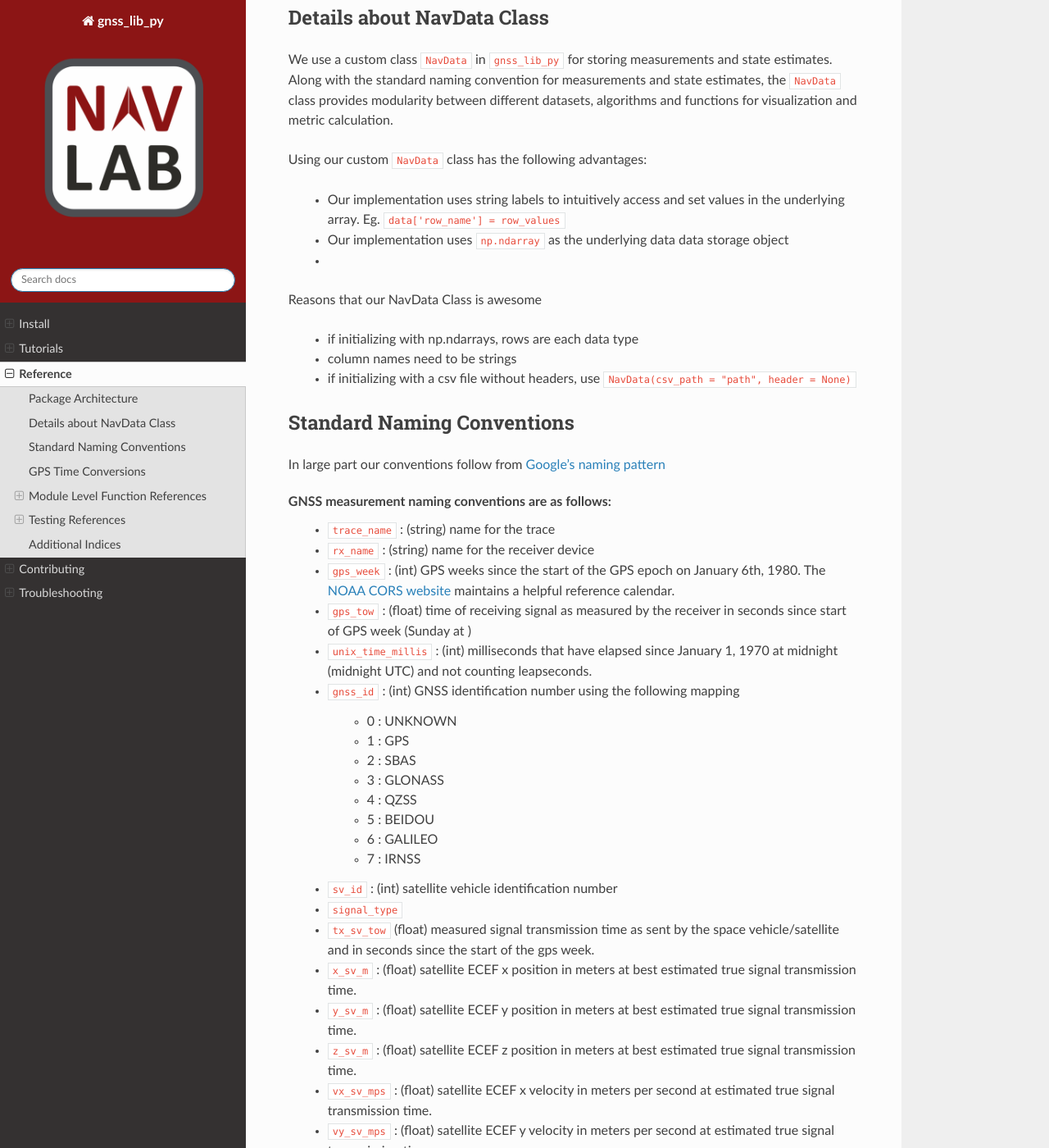
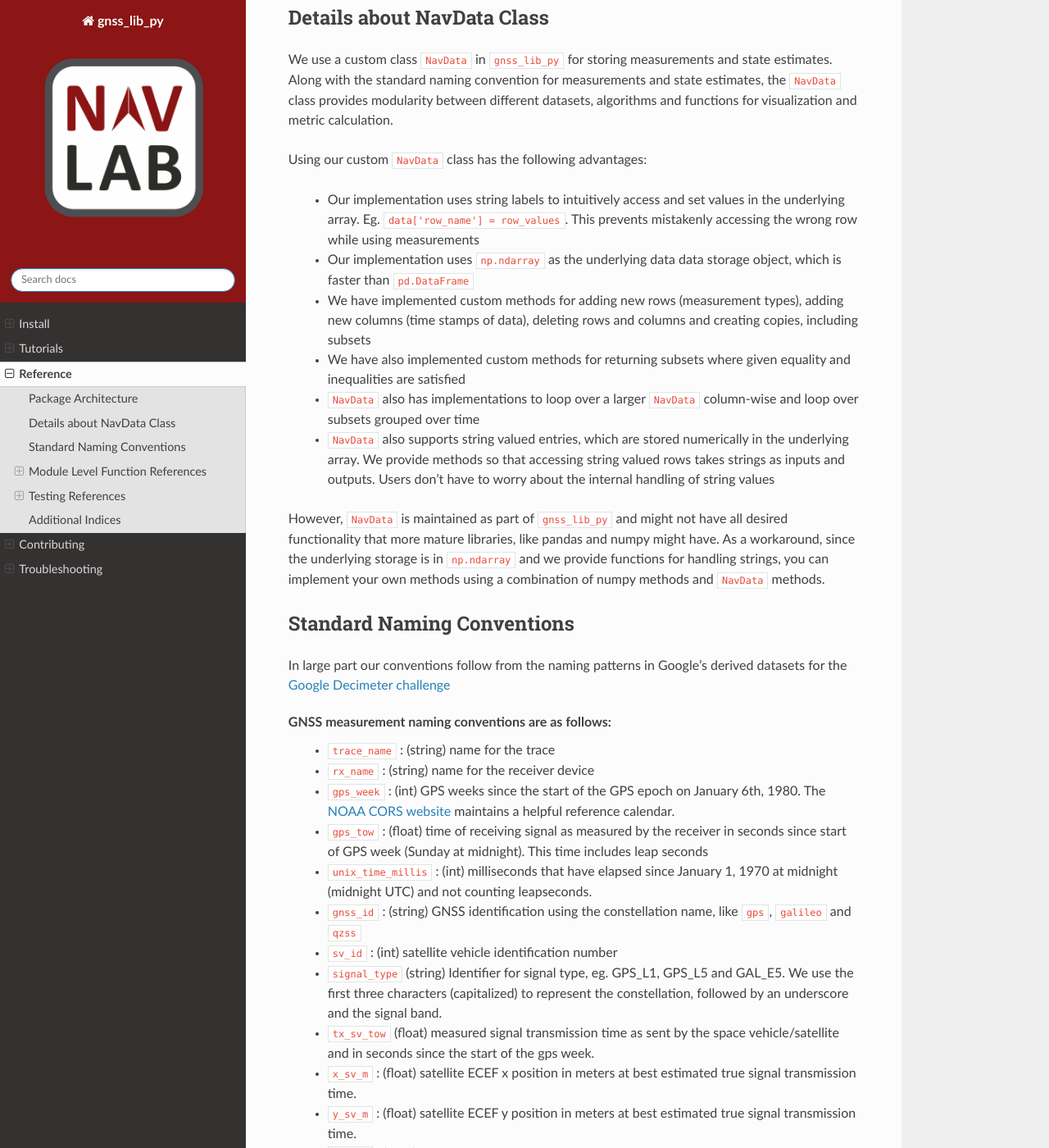
Before and after one commit to Stanford-NavLab/gnss_lib_py, a Sphinx documentation site: the page built from docs/source/reference/reference.rst, in a window 1280 px wide and 1400 px high, scrolled down 502 px. Shown: the whole window at 82% size. Built offline with Sphinx 7.4.7 and the Read the Docs theme 2.0.0, drawn with Linux system fonts in a browser that asks for light colours; pages that are not in the unit, such as notebooks, are missing from menus; some of the changed text lies outside the part shown.

Commit message:
Updated documentation, troubleshooting guides

```diff
--- a/docs/source/contributing/testing.rst
+++ b/docs/source/contributing/testing.rst
@@ -89,7 +89,7 @@ Convention for writing tests
     before the tests stop running
 
 For additional details on :code:`pytest` functionality mentioned above,
-check the :code:`pytest` documentation.
+check the `pytest documentation <https://docs.pytest.org/>`__.
 
 .. _coverage:
 
--- a/docs/source/index.rst
+++ b/docs/source/index.rst
@@ -32,10 +32,11 @@ We provide standard row names for :code:`NavData` elements on the
 These names ensure cross compatability between different datasets and
 algorithms.
 
+.. _organization:
+
 Code Organization
 -----------------
 
-.. _organization:
 
 :code:`gnss_lib_py` is organized as:
 
--- a/docs/source/install.rst
+++ b/docs/source/install.rst
@@ -123,6 +123,12 @@ Ubuntu/WSL2
    Check the :ref:`Testing<testing>` section in the Contribution guide
    for more details
 
+9. Verify that the documentation is building locally using
+
+   .. code-block:: bash
+
+      ./build_docs.sh
+
 Windows
 +++++++
 
--- a/docs/source/reference/reference.rst
+++ b/docs/source/reference/reference.rst
@@ -18,7 +18,7 @@ below when adding new features or functionality.
       simulation, file operations, etc.
 
 More information about currently available methods and the folder
-organization can be found in the `organization subsection <organization>`.
+organization can be found in the :ref:`organization subsection <organization>`.
 
 Details about NavData Class
 ---------------------------
@@ -30,24 +30,41 @@ state estimates, the :code:`NavData` class provides modularity between
 different datasets, algorithms and functions for visualization and metric
 calculation.
 
-Using our custom :Code:`NavData` class has the following advantages:
+Using our custom :code:`NavData` class has the following advantages:
 
   * Our implementation uses string labels to intuitively access and set
-    values in the underlying array. Eg. :code:`data['row_name'] = row_values`
+    values in the underlying array. Eg. :code:`data['row_name'] = row_values`.
+    This prevents mistakenly accessing the wrong row while using
+    measurements
   * Our implementation uses :code:`np.ndarray` as the underlying data
-    data storage object
-  *
-Reasons that our NavData Class is awesome
+    data storage object, which is faster than :code:`pd.DataFrame`
+  * We have implemented custom methods for adding new rows (measurement
+    types), adding new columns (time stamps of data), deleting rows and
+    columns and creating copies, including subsets
+  * We have also implemented custom methods for returning subsets where
+    given equality and inequalities are satisfied
+  * :code:`NavData` also has implementations to loop over a larger
+    :code:`NavData` column-wise and loop over subsets grouped over time
+  * :code:`NavData` also supports string valued entries, which are stored
+    numerically in the underlying array. We provide methods so that
+    accessing string valued rows takes strings as inputs and outputs.
+    Users don't have to worry about the internal handling of string values
 
-    * if initializing with np.ndarrays, rows are each data type
-    * column names need to be strings
-    * if initializing with a csv file without headers, use
-      :code:`NavData(csv_path = "path", header = None)`
+However, :code:`NavData` is maintained as part of :code:`gnss_lib_py`
+and might not have all desired functionality that more mature libraries,
+like pandas and numpy might have.
+As a workaround, since the underlying storage is in :code:`np.ndarray`
+and we provide functions for handling strings, you can implement your
+own methods using a combination of numpy methods and :code:`NavData`
+methods.
+
 
 Standard Naming Conventions
 ---------------------------
 
-In large part our conventions follow from `Google's naming pattern <https://www.kaggle.com/c/google-smartphone-decimeter-challenge/data>`_
+In large part our conventions follow from the naming patterns in Google's
+derived datasets for the `Google Decimeter challenge <https://www.kaggle.com/competitions/smartphone-decimeter-2022/data>`_
+
 
 
 GNSS measurement naming conventions are as follows:
@@ -57,24 +74,18 @@ GNSS measurement naming conventions are as follows:
     on January 6th, 1980. The `NOAA CORS website <https://geodesy.noaa.gov/CORS/Gpscal.shtml>`__
     maintains a helpful reference calendar.
   * :code:`gps_tow` : (float) time of receiving signal as measured by
-    the receiver in seconds since start of GPS week (Sunday at )
+    the receiver in seconds since start of GPS week (Sunday at midnight).
+    This time includes leap seconds
   * :code:`unix_time_millis` : (int) milliseconds that have elapsed
     since January 1, 1970 at midnight (midnight UTC) and not counting
     leapseconds.
-  * :code:`gnss_id` : (int) GNSS identification number using
-    the following mapping
-
-      *  0 : UNKNOWN
-      *  1 : GPS
-      *  2 : SBAS
-      *  3 : GLONASS
-      *  4 : QZSS
-      *  5 : BEIDOU
-      *  6 : GALILEO
-      *  7 : IRNSS
-
+  * :code:`gnss_id` : (string) GNSS identification using the constellation
+    name, like :code:`gps`, :code:`galileo` and :code:`qzss`
   * :code:`sv_id` : (int) satellite vehicle identification number
-  * :code:`signal_type`
+  * :code:`signal_type` (string) Identifier for signal type, eg. GPS_L1,
+    GPS_L5 and GAL_E5. We use the first three characters (capitalized) to
+    represent the constellation, followed by an underscore and the
+    signal band.
   * :code:`tx_sv_tow` (float) measured signal transmission time as
     sent by the space vehicle/satellite and in seconds since the start
     of the gps week.
@@ -109,6 +120,13 @@ GNSS measurement naming conventions are as follows:
     accumulated delta range in meters.
 
 State estimate naming conventions are as follows:
+
+  * :code:`gps_week` : (int) GPS weeks since the start of the GPS epoch
+    on January 6th, 1980. The `NOAA CORS website <https://geodesy.noaa.gov/CORS/Gpscal.shtml>`__
+    maintains a helpful reference calendar.
+  * :code:`gps_tow` : (float) time of receiving signal as measured by
+    the receiver in seconds since start of GPS week (Sunday at midnight).
+    This time includes leap seconds
   * :code:`unix_time_millis` : (int) milliseconds that have elapsed
     since January 1, 1970 at midnight (midnight UTC) and not counting
     leapseconds.
@@ -116,22 +134,6 @@ State estimate naming conventions are as follows:
   * :code:`y_rx_m` : (float) receiver ECEF y position in meters.
   * :code:`z_rx_m` : (float) receiver ECEF z position in meters.
   * :code:`b_rx_m` : (float) receiver clock bias in meters.
-
-GPS Time Conversions
---------------------
-
-    * The GPS Week starts at 12:00am on Sunday morning
-    * Converting GPS millis since gps start -> UTC
-    * UTC to GPS week / time of the week
-    * GPS week / time into UTC
-    * added info about when GPS week starts/ends
-    * GPS week rollover discussion
-    * leap second discussion (when was it last changed?) From 18 to 19 on
-      December 2016(??)
-    * Other common errors?
-    * :code:`time_of_ephemeris_millis` : (int) time of ephemeris as
-      number of milliseconds since the start of the GPS epoch,
-      January 6th, 1980.
 
 
 Module Level Function References
```
Also changed, not shown: docs/source/contributing/documentation.rst (+17 -4 lines), docs/source/troubleshooting.rst (+17 -3 lines), 1 other file.
